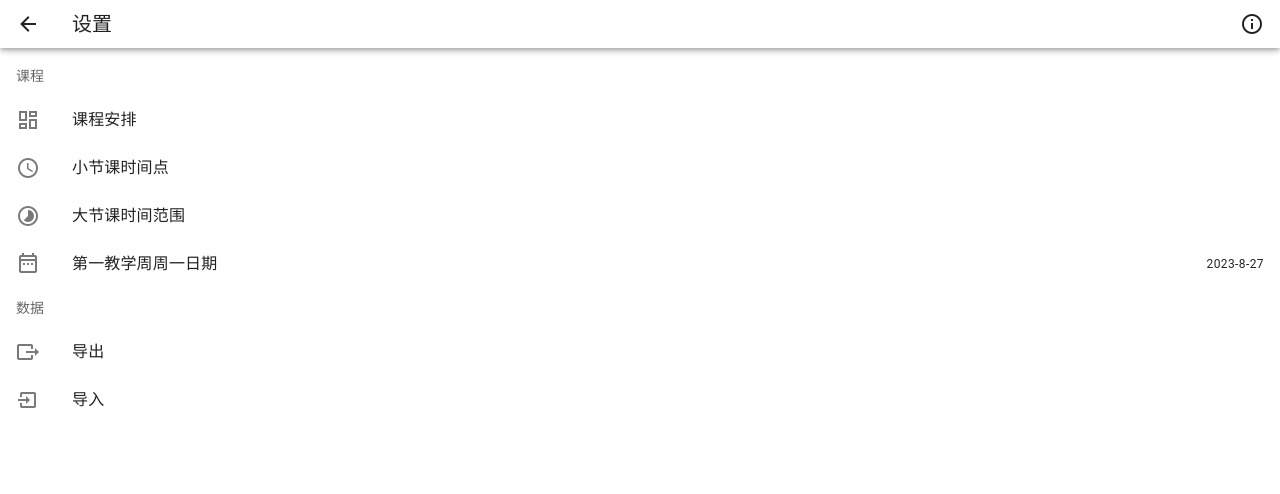
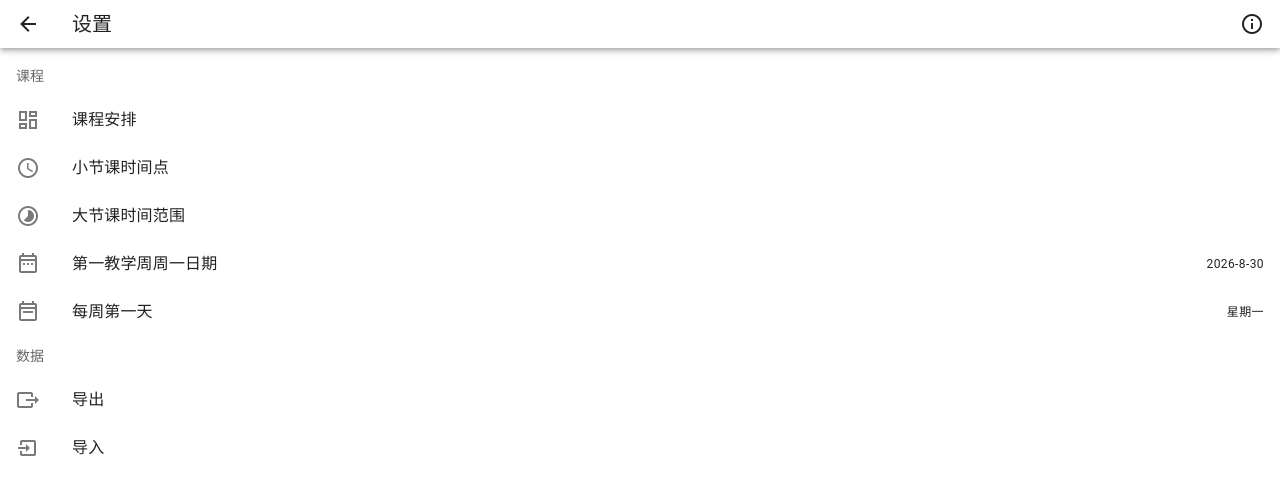
Before and after one commit to CmdBlockZQG/todo, a Vue app: page /#/setting in a window 1280 px wide. Shown: the top 494 px of the page. Built offline with nearby package versions, Linux system fonts and the light colour scheme.

Commit message:
可以设置每周从周日开始

```diff
--- a/package.json
+++ b/package.json
@@ -20,5 +20,9 @@
     "@vitejs/plugin-vue": "^4.3.3",
     "vite": "^4.4.9",
     "vite-plugin-pwa": "^0.16.4"
+  },
+  "allowScripts": {
+    "esbuild@0.18.20": true,
+    "fsevents@2.3.3": true
   }
 }
--- a/src/components/DatePicker.vue
+++ b/src/components/DatePicker.vue
@@ -154,7 +154,7 @@ function dialogConfirm() {
   } else if (tab.value === 1) {
     res = time.dateStrToTs(`${ymd.value.year}/${ymd.value.month}/${ymd.value.day}`)
   } else if (tab.value === 2) {
-    res = Number(window.localStorage.orig) + (wd.value.week - 1) * 7 * 86400 + (wd.value.day - 1) * 86400
+    res = time.weekStartTs(wd.value.week) + time.weekdayOffset(wd.value.day) * 86400
   }
 
   emit('update:modelValue', res)
--- a/src/service/initLS.js
+++ b/src/service/initLS.js
@@ -1,14 +1,22 @@
 export default () => {
   const LS = window.localStorage
-  if (LS.orig) return
-  LS.orig = '1693152000'
-  LS.hour = '[[28800,31500],[31800,34500],[35400,38100],[38400,41100],[41400,44100],[50400,53100],[53400,56100],[57000,59700],[60000,62700],[66600,69300],[69600,72300],[72600,75300]]'
-  LS.period = '[[1,2],[3,5],[6,7],[8,9],[10,12]]'
+  if (!LS.orig) {
+    LS.orig = '1788105600'
+    // LS.hour = '[[28800,31500],[31800,34500],[35400,38100],[38400,41100],[41400,44100],[50400,53100],[53400,56100],[57000,59700],[60000,62700],[66600,69300],[69600,72300],[72600,75300]]'
+    LS.hour = '[[28200,30900],[31200,33900],[35100,37800],[38100,40800],[41100,43800],[50400,53100],[53400,56100],[57300,60000],[60300,63000],[63300,66000],[70200,72900],[73200,75900],[76200,78900]]'
+    // LS.period = '[[1,2],[3,5],[6,7],[8,9],[10,12]]'
+    LS.period = '[[1,2],[3,5],[6,7],[8,10],[11,13]]'
     LS.course = '[]'
     LS.arr = '[]'
     LS.work = '[]'
     LS.plan = '[]'
     LS.event = '[]'
     LS.routine = '[]'
+    LS.weekStart = '1'
     window.location.reload()
+    return
   }
+
+  // Existing installations use Monday as the first day of the week.
+  if (LS.weekStart !== '0' && LS.weekStart !== '1') LS.weekStart = '1'
+}
--- a/src/utils/time.js
+++ b/src/utils/time.js
@@ -1,6 +1,24 @@
 const ts = () => Math.floor(new Date().getTime() / 1000)
 const today = () => new Date(new Date().toLocaleDateString()).getTime() / 1000
 const curTime = () => ts() - today()
+const weekdayMap = ['日', '一', '二', '三', '四', '五', '六']
+
+function weekStart() {
+  return Number(window.localStorage.weekStart) === 0 ? 0 : 1
+}
+
+function weekdayName(day) {
+  return weekdayMap[day % 7]
+}
+
+function weekStartTs(week = 1) {
+  const firstWeekStart = Number(window.localStorage.orig) - (weekStart() === 0 ? 86400 : 0)
+  return firstWeekStart + (week - 1) * 7 * 86400
+}
+
+function weekdayOffset(day) {
+  return weekStart() === 0 ? day % 7 : day - 1
+}
 
 export default {
   ts,
@@ -56,25 +74,27 @@ export default {
     return year ? `${y}${sep}${m}${sep}${d}` : `${m}${sep}${d}`
   },
   dateTsToWeekdayStr(ts) { // 将某一天的时间戳转换为形如`第1周星期一`的字符串
-    const d = ts - Number(window.localStorage.orig)
-    const week = Math.floor(d / (86400 * 7)) + 1
-    const day = Math.floor((d % (7 * 86400)) / 86400) + 1
-    const dayMap = ['', '一', '二', '三', '四', '五', '六', '日']
-    return `第${week}周星期${dayMap[day]}`
+    const { week, day } = this.dateTsToWeekdayObj(ts)
+    return `第${week}周星期${weekdayName(day)}`
   },
   curWeek() {
-    const d = today() - Number(window.localStorage.orig)
+    const d = today() - weekStartTs()
     return Math.floor(d / (86400 * 7)) + 1
   },
   dateTsToWeekdayObj(ts) { // 将某一天的时间戳转换为教学周星期对象
-    const d = ts - Number(window.localStorage.orig)
+    const d = ts - weekStartTs()
     const week = Math.floor(d / (86400 * 7)) + 1
-    const day = Math.floor((d % (7 * 86400)) / 86400) + 1
+    const dateWeekday = new Date(ts * 1000).getDay()
+    const day = dateWeekday === 0 ? 7 : dateWeekday
     return {
       week,
       day
     }
   },
+  weekStart,
+  weekStartTs,
+  weekdayOffset,
+  weekdayName,
   timeStrToTs(timeStr) { // 将形如08:30的时刻字符串转为时间戳
     const t = timeStr.split(':')
     return t[0] * 3600 + t[1] * 60
--- a/src/views/Overview/Course.vue
+++ b/src/views/Overview/Course.vue
@@ -15,7 +15,7 @@
           <th></th>
           <th></th>
           <th v-for="(th, i) in thead" :class="[ th.today ? 'bg-indigo' : 'bg-white' ]">
-            <div class="text-subtitle-2 font-weight-bold">{{ i + 1 }}</div>
+            <div class="text-subtitle-2 font-weight-bold">{{ th.day }}</div>
             <div class="text-caption">{{ th.text }}</div>
           </th>
         </tr>
@@ -34,7 +34,7 @@
             {{ rh.hour.start }}<br>
             {{ rh.hour.end }}
           </td>
-          <template v-for="i in (courseWeekend ? [0, 1, 2, 3, 4, 5, 6] : [0, 1, 2, 3, 4])">
+          <template v-for="i in visibleDayIndices">
             <td v-if="courseTable[i][j] === 0"></td>
             <td
               v-else-if="courseTable[i][j] !== 1"
@@ -82,7 +82,6 @@ import DatePicker from "../../components/DatePicker.vue";
 
 const LS = window.localStorage
 
-const orig = Number(LS.orig)
 const week = ref(time.curWeek())
 
 const hour = JSON.parse(LS.hour)
@@ -169,26 +168,39 @@ const courseTable = computed(() => {
 
 const courseWeekend = computed(() => { // 周末有没有课
   let flag = false
-  for (let j = 0; j < hour.length; ++j) {
-    if (courseTable.value[5][j] !== 0) {
-      flag = true
-      break
+  for (let i = 0; i < 7; ++i) {
+    const weekday = (i + 1) % 7
+    if (weekday === 0 || weekday === 6) {
+      for (let j = 0; j < hour.length; ++j) {
+        if (courseTable.value[i][j] !== 0) {
+          flag = true
+          break
+        }
+      }
     }
-    if (courseTable.value[6][j] !== 0) {
-      flag = true
-      break
-    }
+    if (flag) break
   }
   return flag
 })
 
+const visibleDayIndices = computed(() => {
+  const all = Array.from({ length: 7 }, (_, i) => (time.weekStart() + i + 6) % 7)
+  if (courseWeekend.value) return all
+  return all.filter(i => {
+    const weekday = (i + 1) % 7
+    return weekday !== 0 && weekday !== 6
+  })
+})
+
 const thead = computed(() => {
   const res = []
-  const t = orig + (week.value - 1) * 7 * 86400
-  for (let i = 0; i < (courseWeekend.value ? 7 : 5); ++i) {
+  const t = time.weekStartTs(week.value)
+  for (const i of visibleDayIndices.value) {
+    const dayOffset = ((i + 1) % 7 - time.weekStart() + 7) % 7
     res.push({
-      text: time.dateTsToStr(t + i * 86400, '-', false),
-      today: t + i * 86400 === time.today()
+      day: i + 1,
+      text: time.dateTsToStr(t + dayOffset * 86400, '-', false),
+      today: t + dayOffset * 86400 === time.today()
     })
   }
   return res
--- a/src/views/Plan/Routine.vue
+++ b/src/views/Plan/Routine.vue
@@ -122,7 +122,6 @@ import dialog from '../../utils/dialog.js'
 import genId from '../../utils/genId.js'
 import time from '../../utils/time'
 import DatePicker from '../../components/DatePicker.vue'
-const WeekdayChar = ['', '一', '二', '三', '四', '五', '六', '日']
 
 const LS = window.localStorage
 const today = time.today()
@@ -158,7 +157,7 @@ const arrDesc = computed(() => {
     let res = ''
     switch (x.type) {
       case 'w':
-        res = `每周${dayList.map(x => WeekdayChar[x]).join('、')} `
+        res = `每周${dayList.map(x => time.weekdayName(x)).join('、')} `
         break
       case 'm':
         res = `每月${dayList.join('、')}日 `
@@ -171,10 +170,10 @@ const arrDesc = computed(() => {
         }
         break
       case 'ow':
-        res = `单周周${dayList.map(x => WeekdayChar[x]).join('、')} `
+        res = `单周周${dayList.map(x => time.weekdayName(x)).join('、')} `
         break
       case 'ew':
-        res = `双周周${dayList.map(x => WeekdayChar[x]).join('、')} `
+        res = `双周周${dayList.map(x => time.weekdayName(x)).join('、')} `
         break
     }
 
--- a/src/views/Setting/Setting.vue
+++ b/src/views/Setting/Setting.vue
@@ -38,6 +38,15 @@
           <span class="text-caption">{{ time.dateTsToStr(orig) }}</span>
         </template>
       </v-list-item>
+      <v-list-item link @click="openEditWeekStartDialog">
+        <v-list-item-title>每周第一天</v-list-item-title>
+        <template v-slot:prepend>
+          <v-icon icon="mdi-calendar-week-outline"></v-icon>
+        </template>
+        <template v-slot:append>
+          <span class="text-caption">{{ weekStartLabel }}</span>
+        </template>
+      </v-list-item>
       <v-list-subheader>数据</v-list-subheader>
       <v-list-item link @click="">
         <template v-slot:prepend>
@@ -74,6 +83,26 @@
         <div class="spacer"></div>
         <v-btn color="primary" @click="editOrigOpen = false">取消</v-btn>
         <v-btn color="primary" variant="flat" @click="confirmEditOrig">确认</v-btn>
+      </v-card-actions>
+    </v-card>
+  </v-dialog>
+
+  <v-dialog v-model="editWeekStartOpen" width="400" persistent>
+    <v-card>
+      <v-card-title><span class="text-h5">设置每周第一天</span></v-card-title>
+      <v-card-text>
+        <v-select
+          v-model="editWeekStartProxy"
+          label="每周第一天"
+          :items="weekStartItems"
+          item-title="title"
+          item-value="value"
+        ></v-select>
+      </v-card-text>
+      <v-card-actions>
+        <div class="spacer"></div>
+        <v-btn color="primary" @click="editWeekStartOpen = false">取消</v-btn>
+        <v-btn color="primary" variant="flat" @click="confirmEditWeekStart">确认</v-btn>
       </v-card-actions>
     </v-card>
   </v-dialog>
@@ -129,7 +158,7 @@
 </template>
 
 <script setup>
-import { ref } from 'vue'
+import { ref, computed } from 'vue'
 import { useRouter } from 'vue-router'
 import time from '../../utils/time.js'
 import dialog from '../../utils/dialog.js'
@@ -143,6 +172,25 @@ const editOrigProxy = ref('')
 function openEditOrigDialog() {
   editOrigProxy.value = time.dateTsToStr(orig.value)
   editOrigOpen.value = true
+}
+
+const weekStartItems = [
+  { title: '星期日', value: 0 },
+  { title: '星期一', value: 1 }
+]
+const currentWeekStart = ref(time.weekStart())
+const weekStartLabel = computed(() => currentWeekStart.value === 0 ? '星期日' : '星期一')
+const editWeekStartOpen = ref(false)
+const editWeekStartProxy = ref(time.weekStart())
+function openEditWeekStartDialog() {
+  editWeekStartProxy.value = time.weekStart()
+  editWeekStartOpen.value = true
+}
+function confirmEditWeekStart() {
+  const newStart = Number(editWeekStartProxy.value)
+  LS.weekStart = String(newStart)
+  currentWeekStart.value = newStart
+  editWeekStartOpen.value = false
 }
 function confirmEditOrig() {
   orig.value = time.dateStrToTs(editOrigProxy.value)
```
Lines whose indentation alone changed are shown as unchanged.
